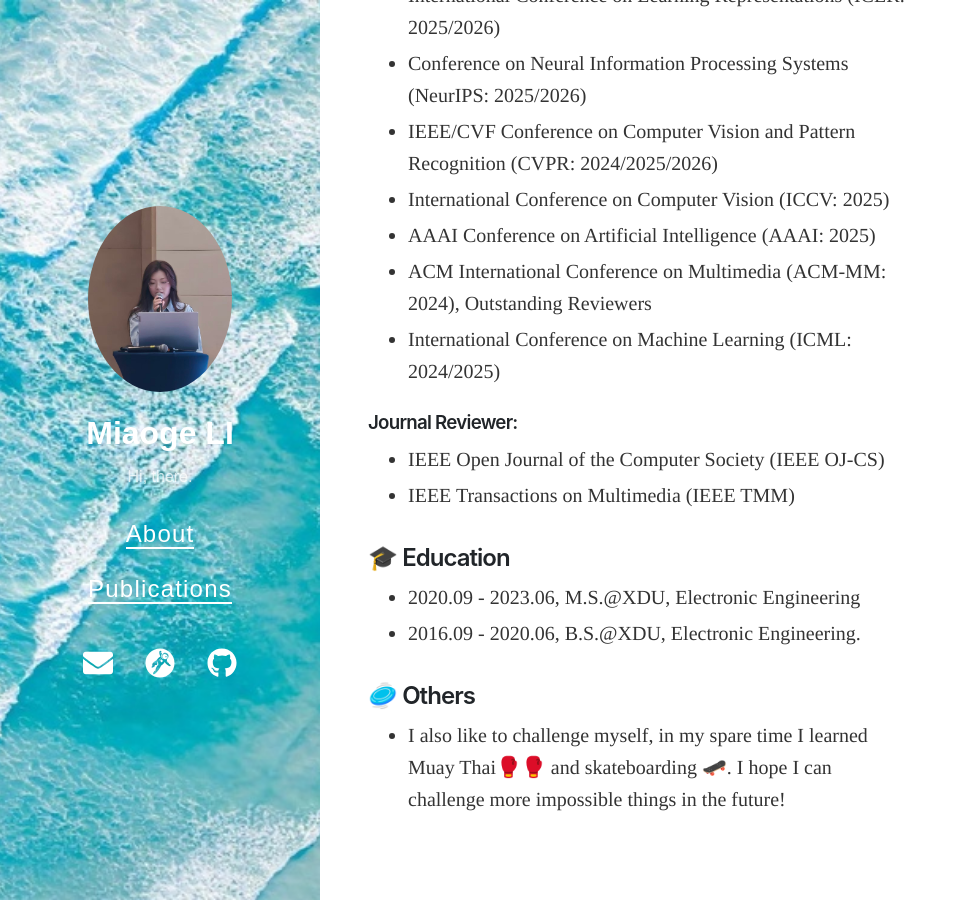
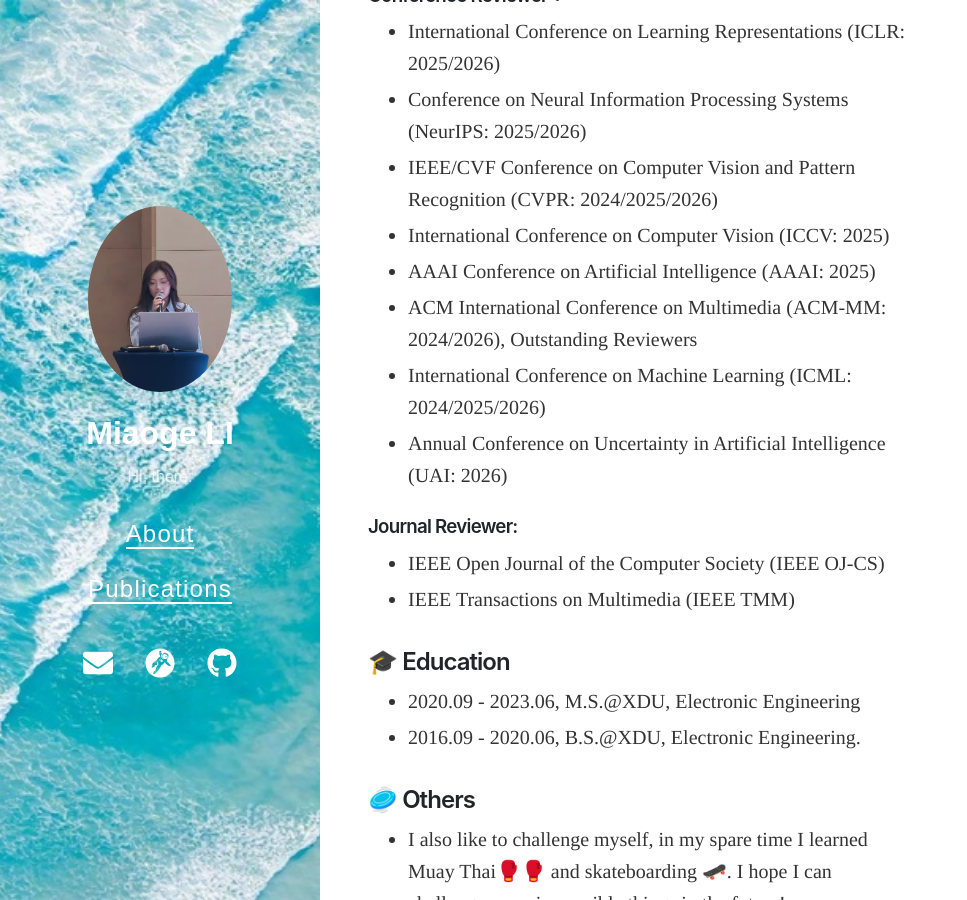
Before and after one commit to keepgoingjkg/keepgoingjkg.github.io, a Jekyll site: the page built from about.md, in a window 1280 px wide and 900 px high, scrolled down 1156 px. Shown: the whole window, without its empty margins (0-967 px from the left). Built offline with Jekyll 4.4.1, drawn with Linux system fonts in a browser that asks for light colours; nearby versions of some CDN libraries; some of the changed text lies outside the part shown.

Commit message:
Update about.md

```diff
--- a/about.md
+++ b/about.md
@@ -12,6 +12,7 @@ Welcome to my homepage! I am currently a PhD student in the Department of Comput
 My research interest includes but not limited to Zero-Shot Learning, Multimodal Representation Learning and Optimal Transport.
 
 ## 🔥 News
+- 2026.02: &nbsp;🎊🎊 Three papers are accepted by CVPR2026.
 - 2025.05: &nbsp;🥳🥳 Two papers are accepted by IJCAI2025.
 - 2024.04: &nbsp;🥂🥂 One paper is accepted by UAI2024.
 - 2023.12: &nbsp;🥳🥳 I got a PhD offer from PolyU.
@@ -33,8 +34,9 @@ My research interest includes but not limited to Zero-Shot Learning, Multimodal
 - IEEE/CVF Conference on Computer Vision and Pattern Recognition (CVPR: 2024/2025/2026)
 - International Conference on Computer Vision (ICCV: 2025)
 - AAAI Conference on Artificial Intelligence (AAAI: 2025)
-- ACM International Conference on Multimedia (ACM-MM: 2024), Outstanding Reviewers
-- International Conference on Machine Learning (ICML: 2024/2025)
+- ACM International Conference on Multimedia (ACM-MM: 2024/2026), Outstanding Reviewers
+- International Conference on Machine Learning (ICML: 2024/2025/2026)
+- Annual Conference on Uncertainty in Artificial Intelligence (UAI: 2026)
 
 ### Journal Reviewer:
 - IEEE Open Journal of the Computer Society (IEEE OJ-CS)
```
